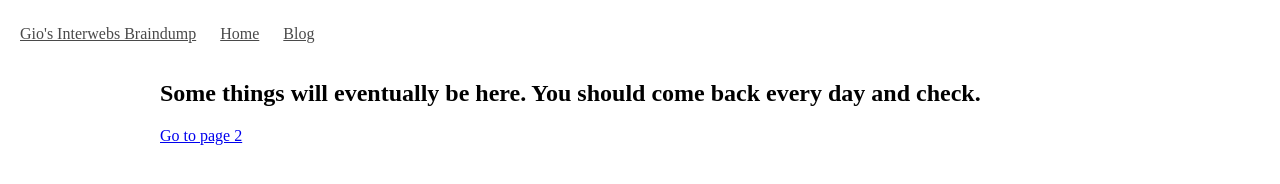
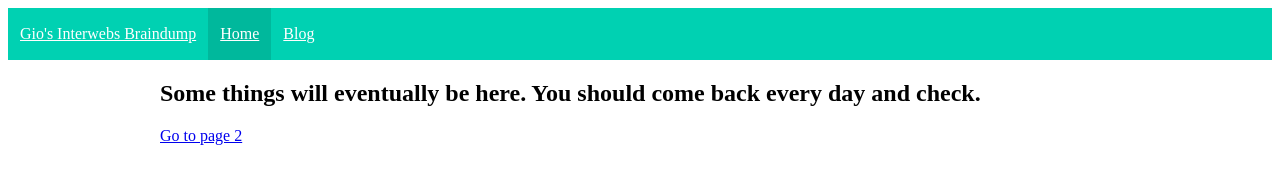
Before and after one commit to giodamelio/giodamelio.com, a Gatsby site: page / in a window 1280 px wide. Built offline with nearby package versions, Linux system fonts and the light colour scheme; Gatsby itself is replaced by a stand-in of ours.

Commit message:
Show the active navbar item

```diff
--- a/src/components/header.js
+++ b/src/components/header.js
@@ -3,8 +3,13 @@ import PropTypes from 'prop-types';
 import React, { Component } from 'react';
 import classnames from 'classnames';
 
-const NavbarLink = ({ children, ...props }) => (
-  <Link className="navbar-item" {...props}>
+const NavbarLink = ({ children, noActiveClass, ...props }) => (
+  <Link
+    className="navbar-item"
+    /* Allow overriding weather we add the active class */
+    {...(!noActiveClass ? { activeClassName: 'is-active' } : {})}
+    {...props}
+  >
     {children}
   </Link>
 );
@@ -39,9 +44,15 @@ class Header extends Component {
     const { isBurgerMenuOpen } = this.state;
 
     return (
-      <nav className="navbar" role="navigation" aria-label="main navigation">
+      <nav
+        className="navbar is-primary"
+        role="navigation"
+        aria-label="main navigation"
+      >
         <div className="navbar-brand">
-          <NavbarLink to="/">{siteTitle}</NavbarLink>
+          <NavbarLink to="/" noActiveClass>
+            {siteTitle}
+          </NavbarLink>
 
           {/* Disable because Bulma needs this element to be an 'a' tag */}
           {/* eslint-disable-next-line jsx-a11y/anchor-is-valid */}
```
